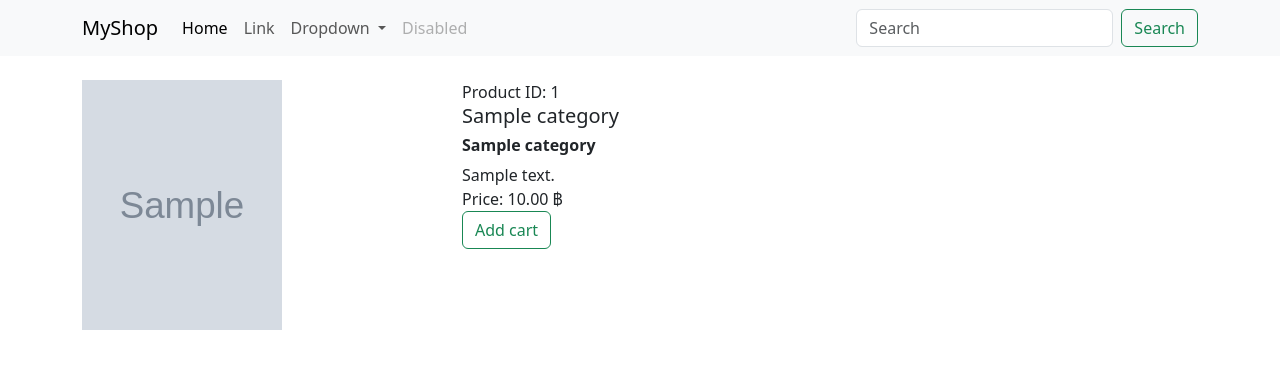
After one commit to WorapongWonglamduan/php-shop, a PHP site: page /product_detail.php?id=1 in a window 1280 px wide. The commit adds this page. Shown: the top 369 px of the page. Run offline with PHP 8.4, Linux system fonts and the light colour scheme; tables that the repository leaves empty or names only in its code hold one stand-in row (values such as "Sample post"); grey boxes marked "Sample" are stand-in pictures.

Commit message:
product detaile

```diff
--- a/includes/navbar.php
+++ b/includes/navbar.php
@@ -1,6 +1,6 @@
 <nav class="navbar navbar-expand-lg bg-body-tertiary">
   <div class="container">
-    <a class="navbar-brand" href="#">Navbar</a>
+    <a class="navbar-brand" href="index.php">MyShop</a>
     <button class="navbar-toggler" type="button" data-bs-toggle="collapse" data-bs-target="#navbarSupportedContent" aria-controls="navbarSupportedContent" aria-expanded="false" aria-label="Toggle navigation">
       <span class="navbar-toggler-icon"></span>
     </button>
@@ -19,7 +19,9 @@
           <ul class="dropdown-menu">
             <li><a class="dropdown-item" href="#">Action</a></li>
             <li><a class="dropdown-item" href="#">Another action</a></li>
-            <li><hr class="dropdown-divider"></li>
+            <li>
+              <hr class="dropdown-divider">
+            </li>
             <li><a class="dropdown-item" href="#">Something else here</a></li>
           </ul>
         </li>
@@ -27,8 +29,8 @@
           <a class="nav-link disabled" aria-disabled="true">Disabled</a>
         </li>
       </ul>
-      <form class="d-flex" role="search">
-        <input class="form-control me-2" type="search" placeholder="Search" aria-label="Search">
+      <form class="d-flex" role="search" action="index.php" method="POST">
+        <input class="form-control me-2" type="search" name="keyword" placeholder="Search" aria-label="Search">
         <button class="btn btn-outline-success" type="submit">Search</button>
       </form>
     </div>
--- /dev/null
+++ b/product_detail.php
@@ -0,0 +1,39 @@
+<?php
+include("condb.php");
+include("config.php");
+session_start();
+$id = $_GET['id'];
+$sql = "SELECT * FROM products,category WHERE products.category_id = category.category_id AND products.product_id = '$id' ";
+$query = mysqli_query($conn, $sql) or die(mysqli_error($conn));
+$product =  mysqli_fetch_array($query);
+
+?>
+<!DOCTYPE html>
+<html lang="en">
+<?php
+include('./includes/head.php');
+include('./includes/navbar.php');
+?>
+
+<body>
+
+    <div class="container">
+        <div class="row mt-4">
+            <div class="col-md-4">
+                <img src="<?php echo $uploadsPath . $product['images'] ?>" width="200px" height="250px" style="object-fit: cover;" alt="sale-shop">
+            </div>
+            <div class="col-md-6">
+                <div>Product ID: <?php echo $product['product_id']; ?></div>
+                <h5><?php echo $product['category_name']; ?></h5>
+                <h6 style="white-space: nowrap; text-overflow: ellipsis; overflow: hidden; font-weight: bold;"><?php echo $product['product_name']; ?></h6>
+                <h7><?php echo $product['product_detail']; ?></h7>
+                <div>Price: <?php echo number_format($product['price'], 2); ?> ฿</div>
+                <a href="#" class="btn btn-outline-success">Add cart</a>
+            </div>
+        </div>
+    </div>
+
+    <?php mysqli_close($conn) ?>
+</body>
+
+</html>
```
Also changed, not shown: index.php (+20 -11 lines).
